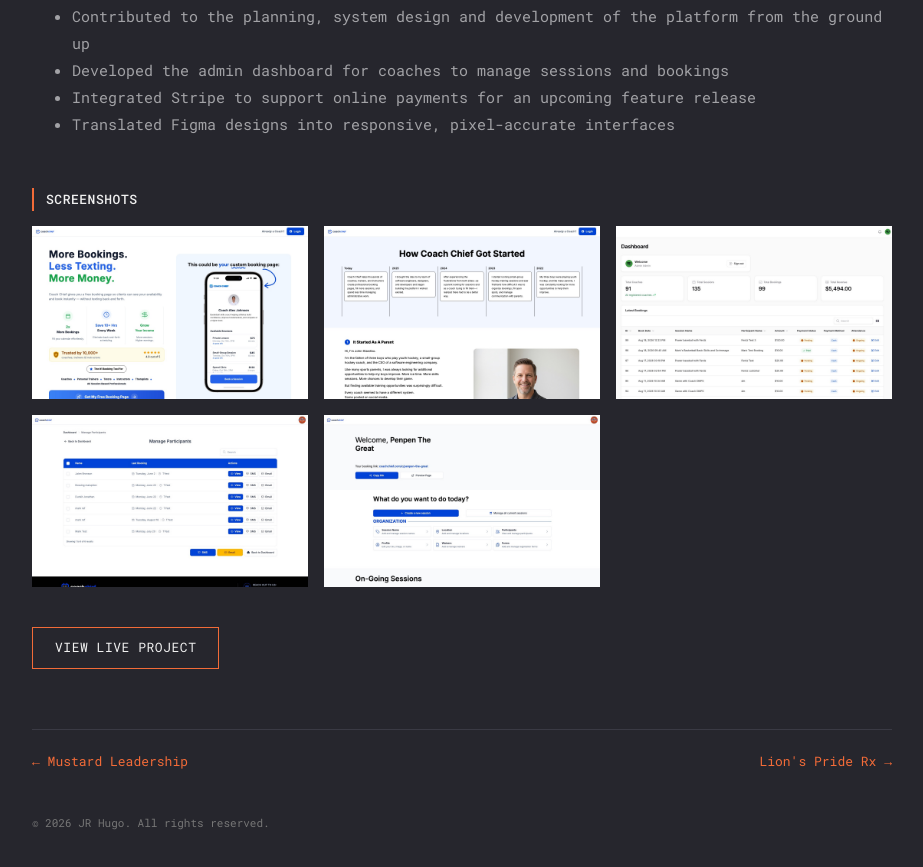
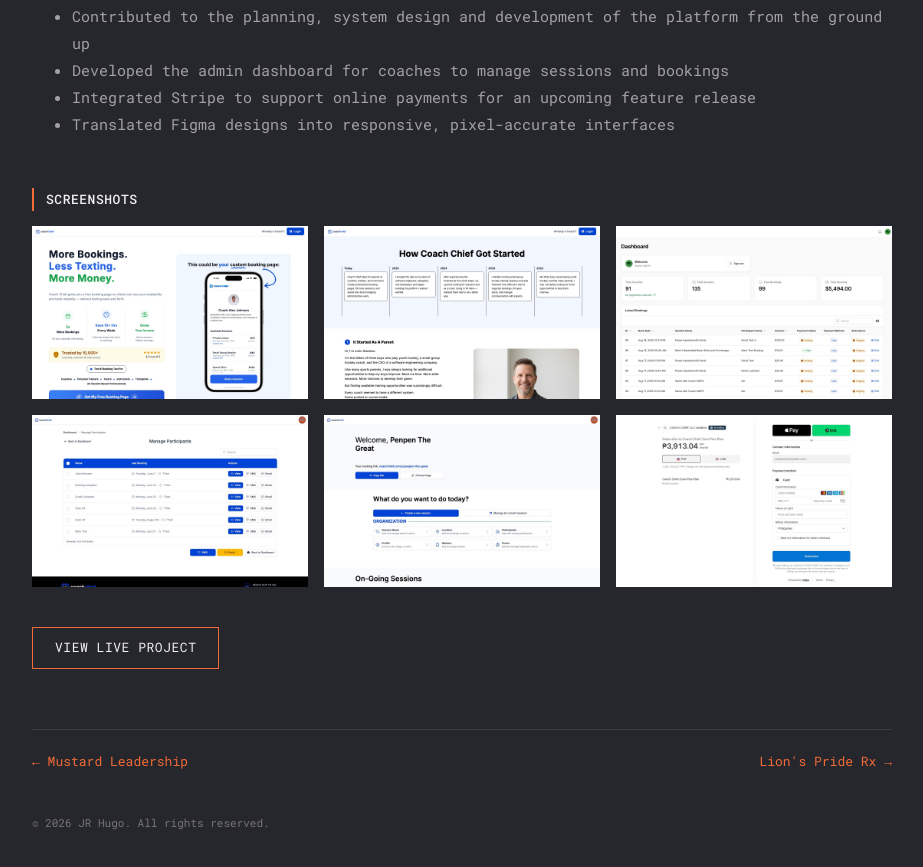
Before and after one commit to jhayrdmz/jhayrdmz.github.io, a website: page projects/coach-chief.html in a window 1280 px wide. Shown: the part 1607-2474 px from the top of the page, without its empty margins (178-1101 px from the left). Drawn offline with Linux system fonts and the light colour scheme.

Commit message:
feat: add coach chief stripe screenshot

```diff
--- a/projects/coach-chief.html
+++ b/projects/coach-chief.html
@@ -53,6 +53,7 @@
       <img src="../images/projects/coach-chief/coach-chief-admin-dashboard.jpg" alt="Coach Chief admin dashboard with coach, session, booking and revenue stats" loading="lazy" />
       <img src="../images/projects/coach-chief/coach-chief-manage-participants.jpg" alt="Coach Chief manage participants page with SMS and email actions" loading="lazy" />
       <img src="../images/projects/coach-chief/coach-chief-coach-dashboard.jpg" alt="Coach Chief coach dashboard with booking link and session management" loading="lazy" />
+      <img src="../images/projects/coach-chief/coach-chief-stripe-checkout.jpg" alt="Coach Chief Stripe checkout for the Core Plus subscription plan" loading="lazy" />
     </div>
 
     <a class="btn" href="https://coachchief.com/" target="_blank" rel="noopener">View Live Project</a>
```
Also changed, not shown: images/projects/coach-chief/coach-chief-stripe-checkout.jpg (added).
